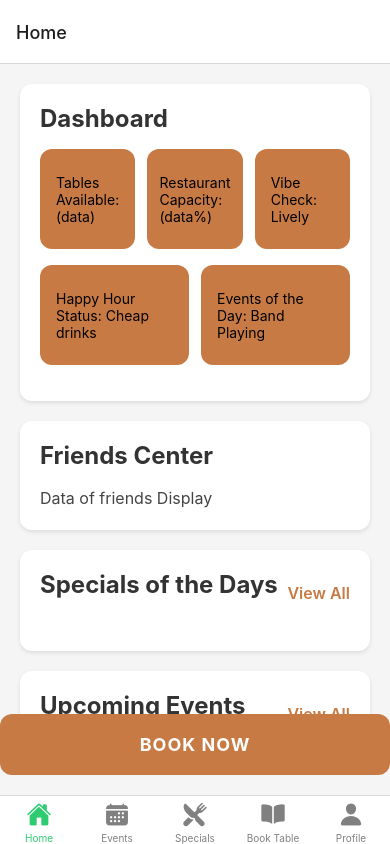
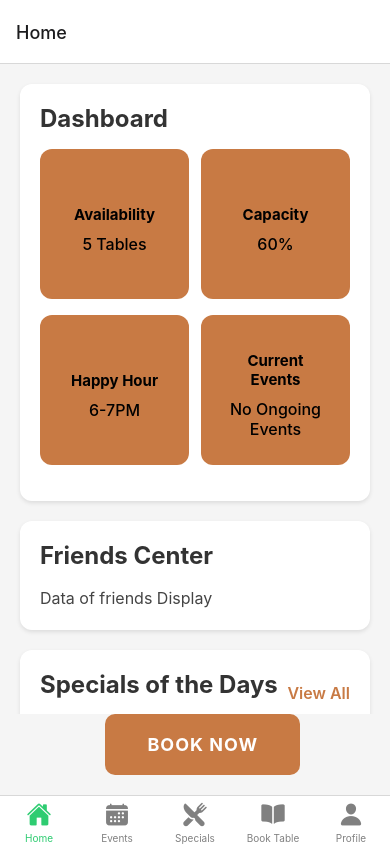
Before and after one commit to joruhan/KaapstadBrauhaus, a React Native app: screen /HomeScreen in a window 390 px wide. Built offline with nearby package versions, Linux system fonts and the light colour scheme.

Commit message:
Joruhan Updates on Dashboard and Booking

```diff
--- a/app/HomeScreen.tsx
+++ b/app/HomeScreen.tsx
@@ -18,13 +18,26 @@ export default function HomeScreen() {
         <View style={styles.sectionContainer}>
           <Text style={styles.sectionTitle}>Dashboard</Text>
           <View style={styles.row}>
-            <View style={styles.card}><Text>Tables Available:(data)</Text></View>
-            <View style={styles.card}><Text>Restaurant Capacity:(data%)</Text></View>
-            <View style={styles.card}><Text>Vibe Check: Lively</Text></View>
+            <View style={styles.card}>
+              <Text style={styles.cardText}>Availability</Text>
+              <Text style={styles.cardDescription}>5 Tables</Text>
+            </View>
+            <View style={styles.card}>
+              <Text style={styles.cardText}>Capacity</Text>
+              <Text style={styles.cardDescription}>60%</Text>
+            </View>
+
           </View>
+
           <View style={styles.row}>
-            <View style={styles.card}><Text>Happy Hour Status: Cheap drinks</Text></View>
-            <View style={styles.card}><Text>Events of the Day: Band Playing</Text></View>
+            <View style={styles.card}>
+              <Text style={styles.cardText}>Happy Hour</Text>
+              <Text style={styles.cardDescription}>6-7PM</Text>
+            </View>
+            <View style={styles.card}>
+              <Text style={styles.cardText}>Current Events</Text>
+              <Text style={styles.cardDescription}>No Ongoing Events</Text>
+            </View>
           </View>
         </View>
 
@@ -149,12 +162,26 @@ const styles = StyleSheet.create({
   },
   card: {
     flex: 1,
-    minHeight: 100,
+    minHeight: 150,
     backgroundColor: '#C87A44',
     justifyContent: 'center',
     alignItems: 'center',
     borderRadius: 12,
-    padding: 16,
+    padding: 20,
+  },
+  cardText: {
+    fontSize: 15,
+    fontWeight: '700',
+    color: '#000',
+    textAlign: 'center',
+    padding: 10,
+  },
+  cardDescription: {
+    fontSize: 16,
+    fontWeight: '500',
+    color: '#000',
+    textAlign: 'center',
+
   },
   sectionText: {
     fontSize: 16,
@@ -164,10 +191,12 @@ const styles = StyleSheet.create({
   bookButton: {
     backgroundColor: '#C87A44',
     padding: 20,
-    borderRadius: 12,
+    borderRadius: 10,
     alignItems: 'center',
     marginTop: 'auto',
     marginBottom: 20,
+    marginLeft: '27%',
+    width: '50%',
   },
   bookButtonText: {
     color: '#FFFFFF',
```
Also changed, not shown: 1 other file (tests, documents, lock files or other folders).
